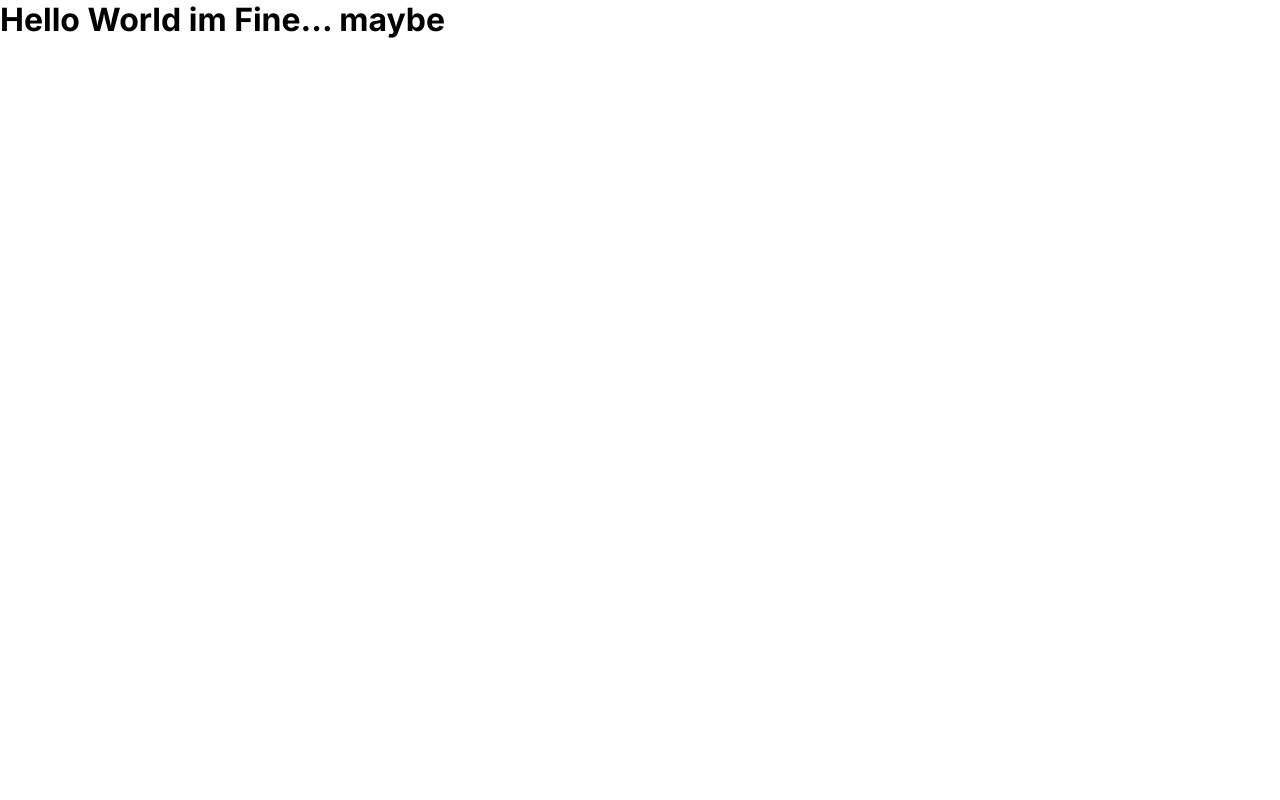
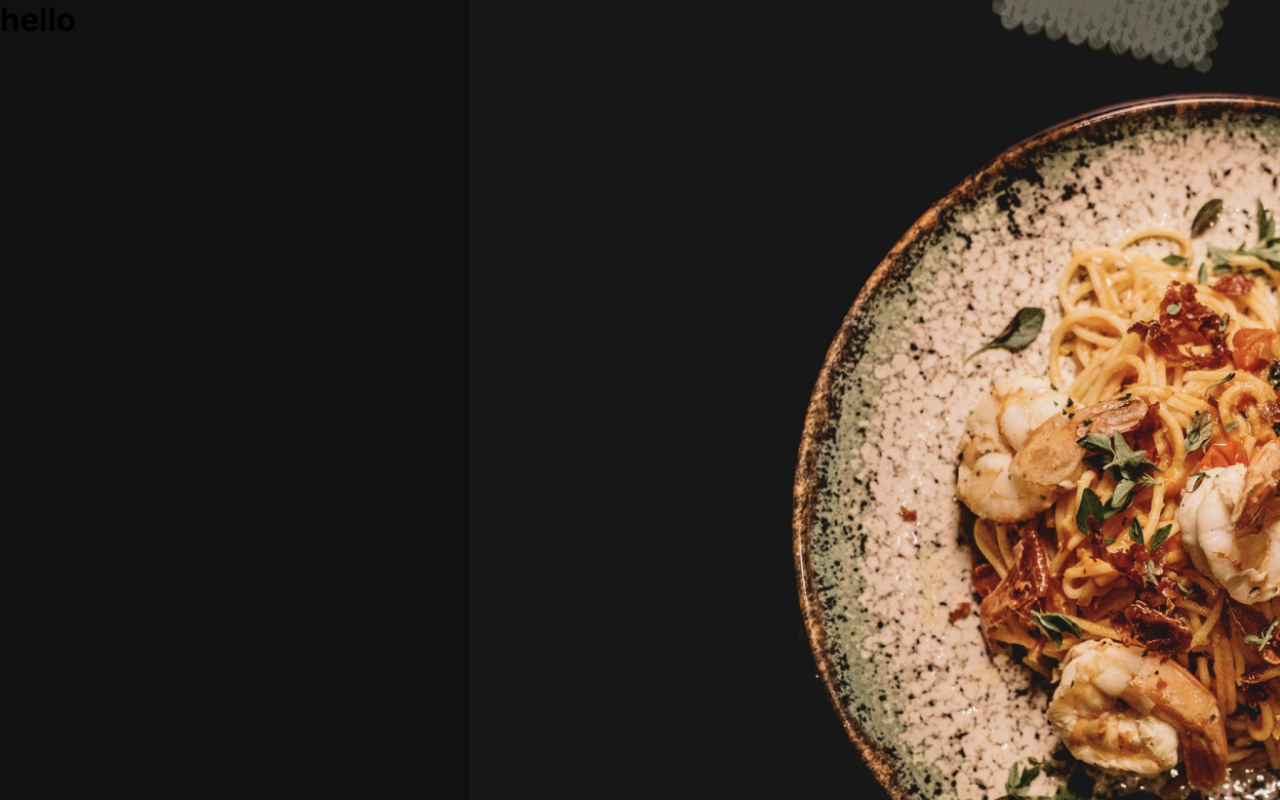
Before and after one commit to tornike2002/food-website, a Next.js app: page / in a window 1280 px wide. Built offline with nearby package versions, Linux system fonts and the light colour scheme.

Commit message:
added header background

```diff
--- a/src/app/page.tsx
+++ b/src/app/page.tsx
@@ -1,7 +1,17 @@
-
+"use client"
+import styled from "styled-components";
 
 export default function Home() {
   return (
-    <h1>Hello World im Fine... maybe</h1>
+    <HomeHeader>
+      <h1>hello</h1>
+    </HomeHeader>
   );
 }
+const HomeHeader =styled.header`
+  background: url("/assets/home-pizza.jpg") no-repeat;
+  background-position: center center;
+  background-size: cover;
+  min-height: 100vh;
+  width: 100%;
+`
```
